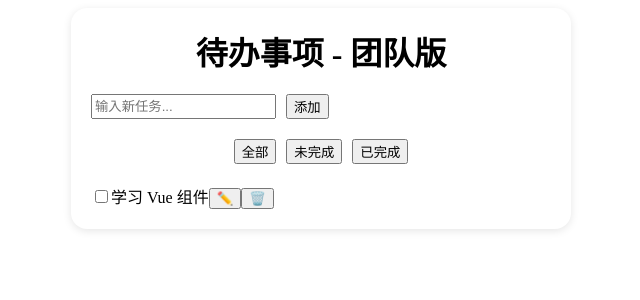
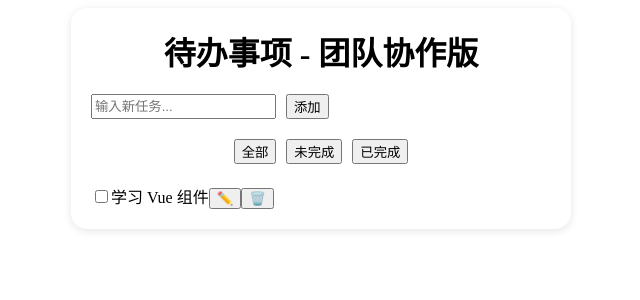
Before and after one commit to Zhou-wenbo/todo-vue, a Vue app: page / in a window 1280 px wide. Shown: the top 300 px of the page, without its empty margins (319-959 px from the left). Built offline with nearby package versions, Linux system fonts and the light colour scheme.

Commit message:
style:修改标题为团队协作版

```diff
--- a/src/App.vue
+++ b/src/App.vue
@@ -1,7 +1,7 @@
 <template>
   <div class="container">
 
-    <h1>待办事项 - 团队版</h1>
+    <h1>待办事项 - 团队协作版</h1>
     <!--登录功能开发中-->
     <TodoInput @add="addTask" />
 
```
